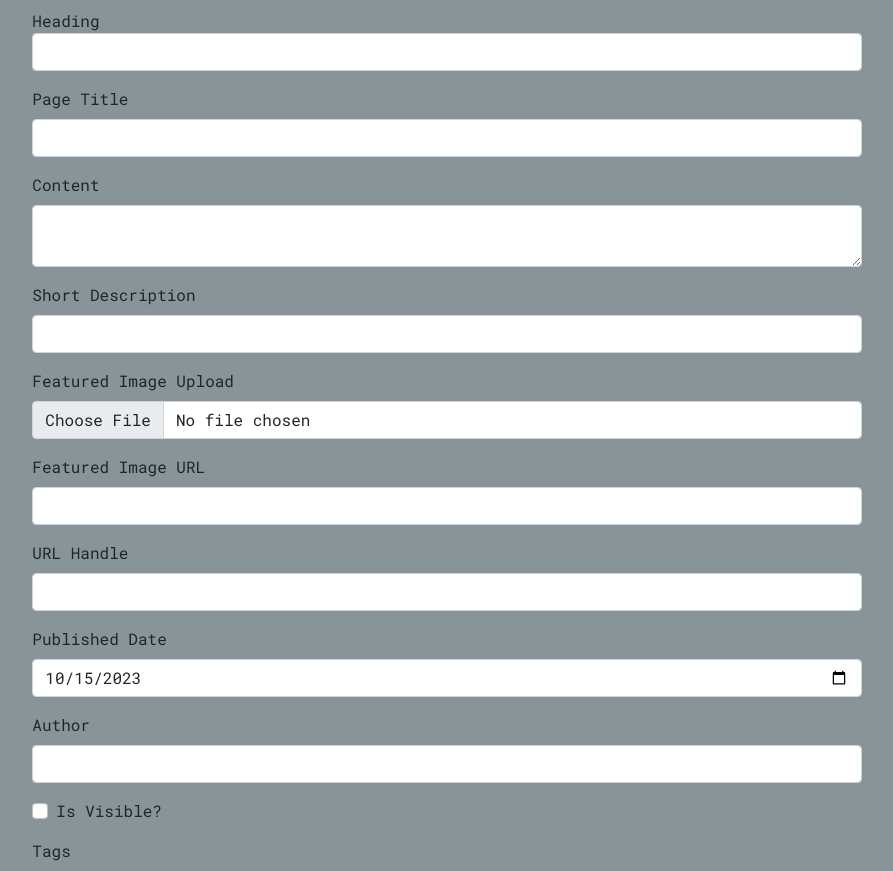
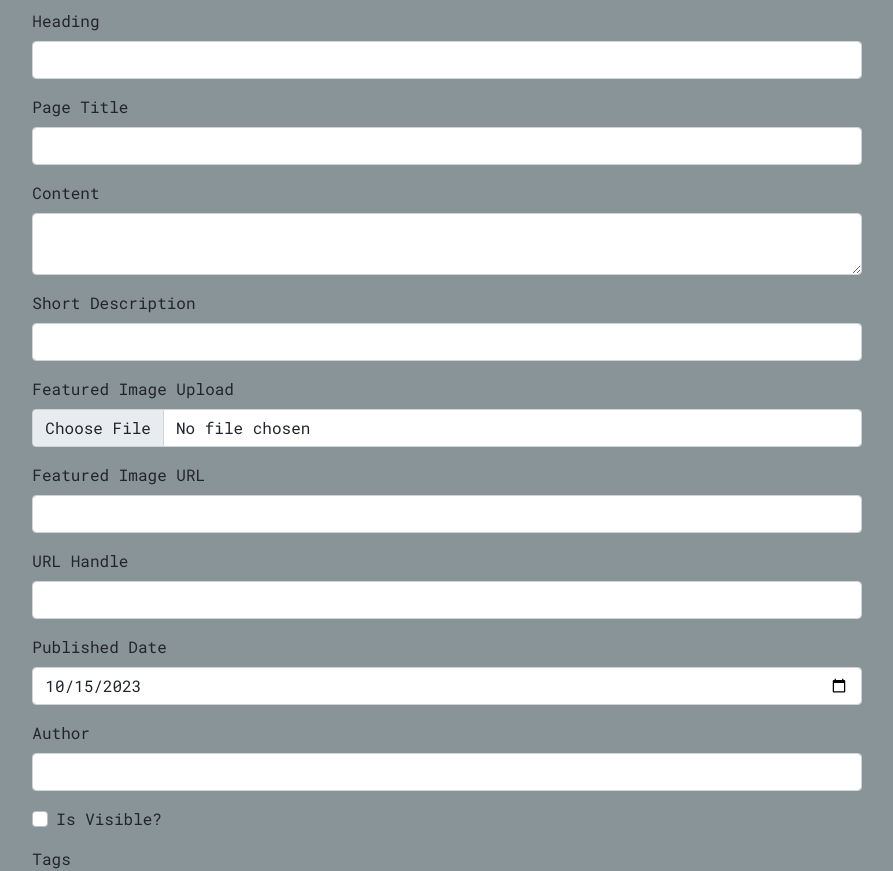
Before and after one commit to j-w-weaver/FitFocus, an ASP.NET Core app: page /AdminBlogPosts/Add in a window 1280 px wide. Shown: the part 97-968 px from the top of the page, without its empty margins (193-1086 px from the left). Run offline with ASP.NET Core 8, Linux system fonts and the light colour scheme; a user stored in the database is signed in; style sheets or scripts are compiled from the project's sources; some libraries are stand-ins or nearby versions.

Commit message:
Update Add.cshtml

```diff
--- a/FitFocus/Views/AdminBlogPosts/Add.cshtml
+++ b/FitFocus/Views/AdminBlogPosts/Add.cshtml
@@ -14,7 +14,7 @@
 <div class="container py-5 col-md-8">
     <form method="post">
         <div class="mb-3">
-            <label clkass="form-label">Heading</label>
+            <label class="form-label">Heading</label>
             <input type="text" class="form-control" id="heading" asp-for="Heading" required />
         </div>
 
```
